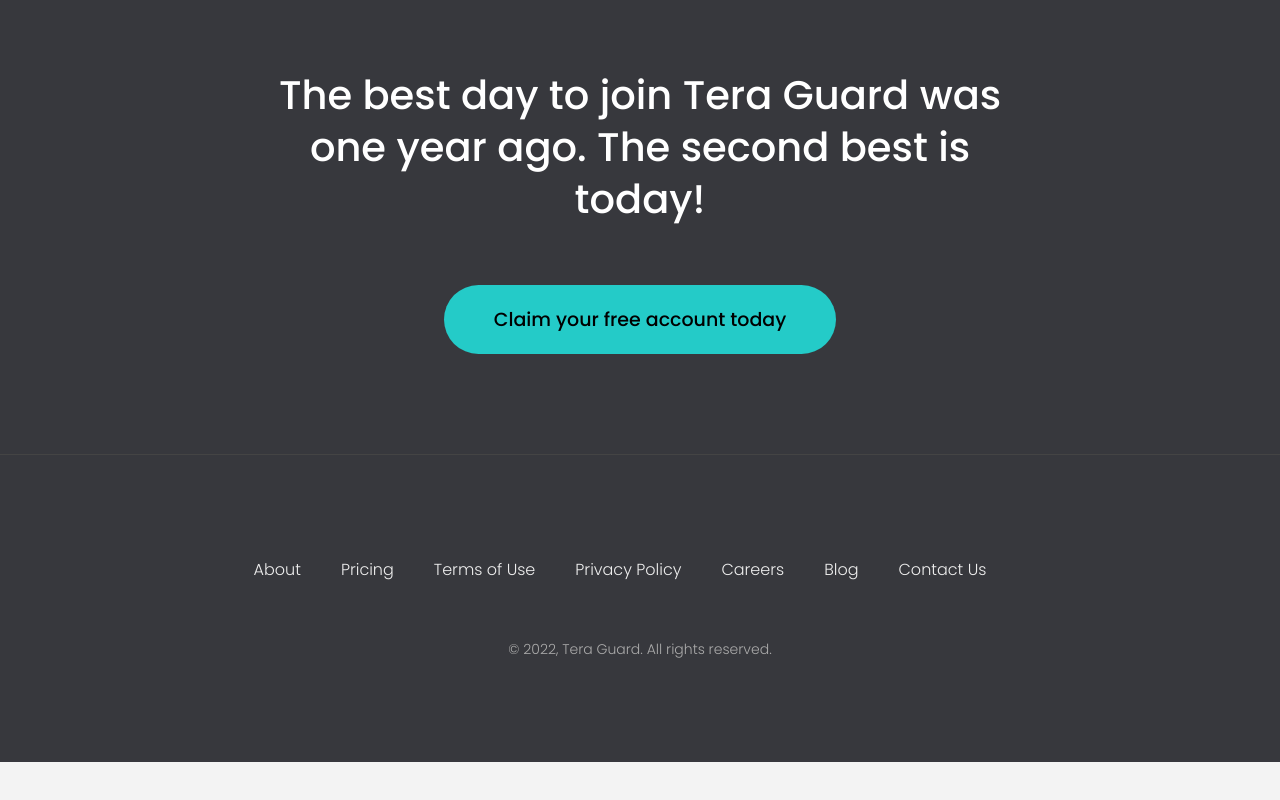
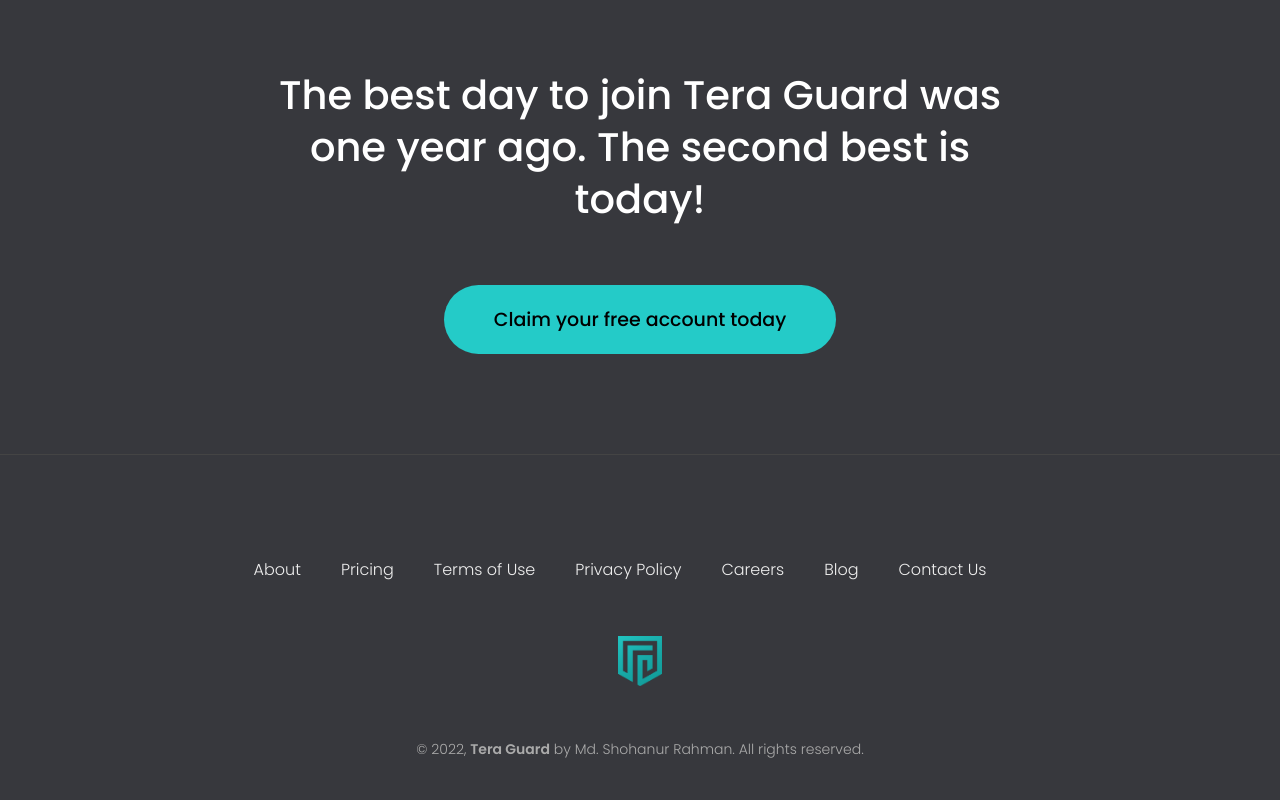
Before and after one commit to shohan-pherones/tera-guard, a plain HTML site: page index.html in a window 1280 px wide. Shown: the part 4192-4992 px from the top of the page. Before the commit the page ends 4954 px from the top, so only its background shows below. Drawn offline with Linux system fonts and the light colour scheme.

Commit message:
icon added

```diff
--- a/index.html
+++ b/index.html
@@ -6,11 +6,7 @@
     <meta http-equiv="X-UA-Compatible" content="ie=edge" />
     <title>Tera Guard - A better anti-virus & web security!</title>
     <!-- Favicon -->
-    <link
-      rel="shortcut icon"
-      href="https://img.icons8.com/external-kiranshastry-gradient-kiranshastry/64/000000/external-malware-coding-kiranshastry-gradient-kiranshastry-1.png"
-      type="image/x-icon"
-    />
+    <link rel="shortcut icon" href="./img/icon.png" type="image/x-icon" />
     <!-- Google font -->
     <link
       href="https://fonts.googleapis.com/css?family=Poppins:300,400,500,600&display=swap"
@@ -395,8 +391,10 @@
           <a class="footer__link" href="#">Contact Us</a>
         </li>
       </ul>
+      <img src="./img/icon.png" alt="Tera Guard logo" class="footer__logo" />
       <p class="footer__copyright">
-        &copy; 2022, Tera Guard. All rights reserved.
+        &copy; 2022, <strong>Tera Guard</strong> by Md. Shohanur Rahman. All
+        rights reserved.
       </p>
     </footer>
 
--- a/style.css
+++ b/style.css
@@ -545,6 +545,13 @@
   text-decoration: none;
 }
 
+.footer__logo {
+  height: 5rem;
+  display: block;
+  margin: 0 auto;
+  margin-bottom: 5rem;
+}
+
 .footer__copyright {
   font-size: 1.4rem;
   color: #aaa;
```
Also changed, not shown: img/hero.png, img/icon.png (added), img/logo.png.
